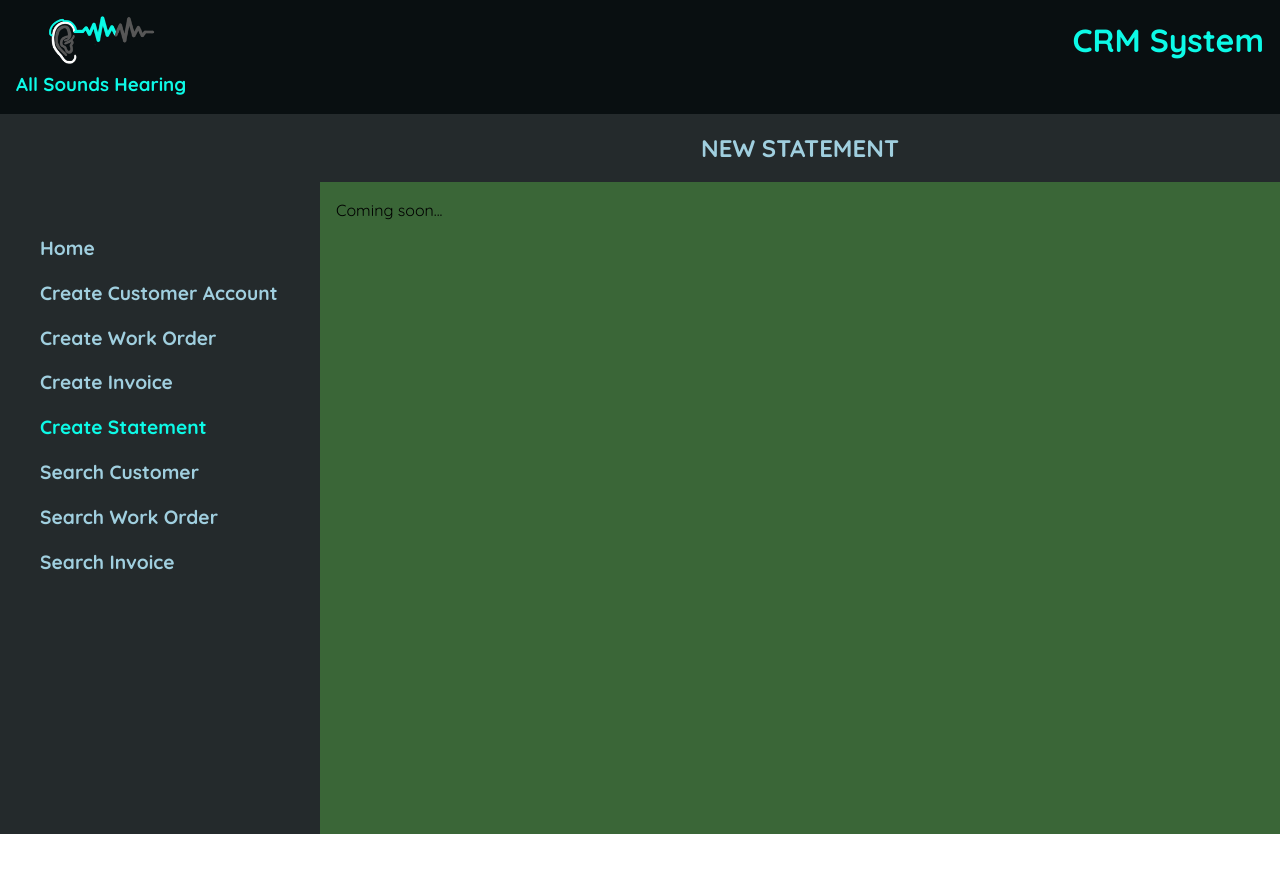
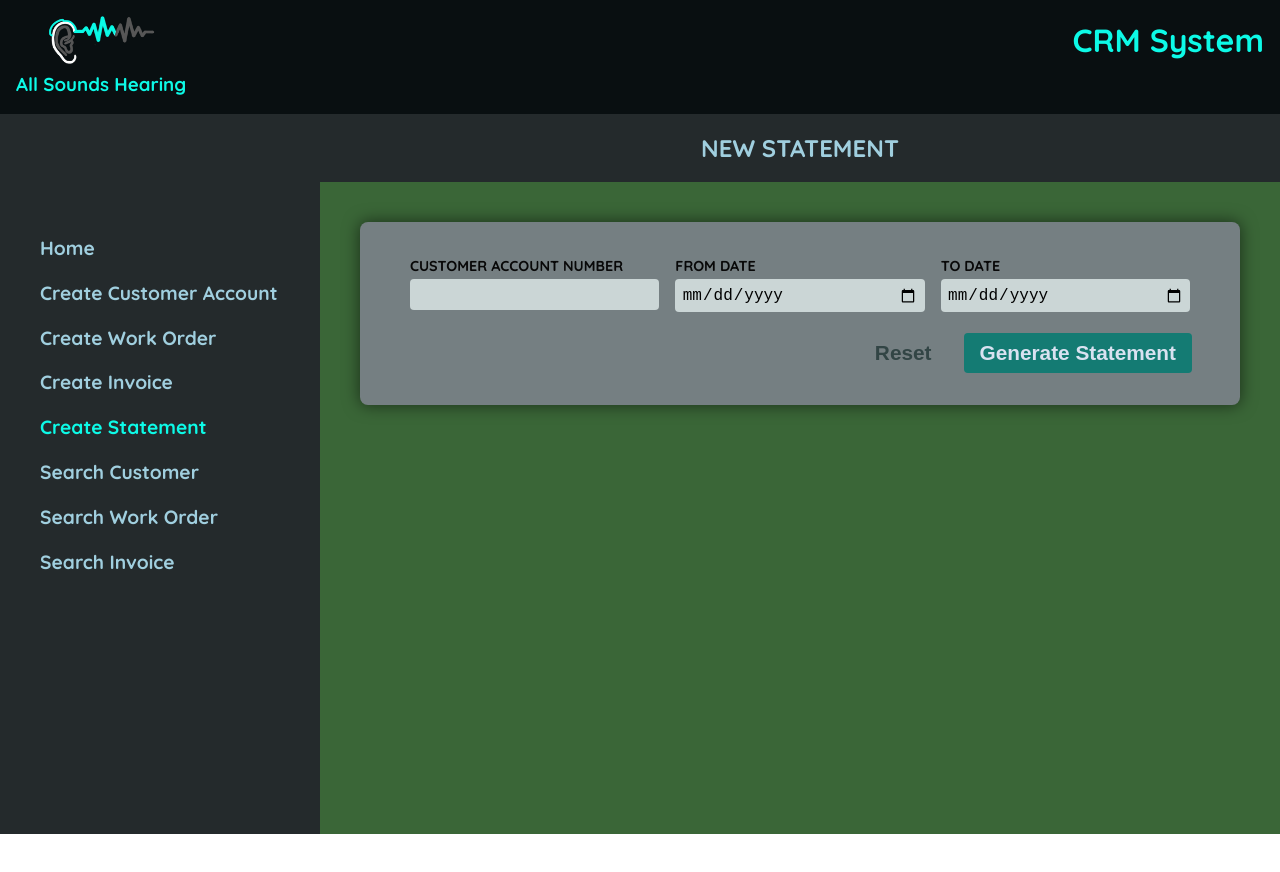
Before and after one commit to paul-kh/CRM_all-souuns-hearing, a React (Vite) app: page /new-statement in a window 1280 px wide. Shown: the top 872 px of the page. Built offline with nearby package versions, Linux system fonts and the light colour scheme.

Commit message:
Created page for New Statement

```diff
--- a/src/pages/NewStatement.jsx
+++ b/src/pages/NewStatement.jsx
@@ -6,7 +6,38 @@ export default function NewStatement() {
       </div>
 
       <div className="page__details">
-        <p>Coming soon...</p>
+        <form onSubmit={() => {}}>
+          <div className="control-group__row">
+            <div className="input-group">
+              <label htmlFor="account-number">Customer Account Number</label>
+              <input
+                id="account-number"
+                type="number"
+                name="account-number"
+                required
+              />
+            </div>
+
+            <div className="input-group">
+              <label htmlFor="from-date">From Date</label>
+              <input id="from-date" type="date" name="from-date" required />
+            </div>
+
+            <div className="input-group">
+              <label htmlFor="to-date">To Date</label>
+              <input id="to-date" type="date" name="to-date" required />
+            </div>
+          </div>
+
+          <p className="form-actions p-t-1">
+            <button type="reset" className="button button-flat">
+              Reset
+            </button>
+            <button type="submit" className="button">
+              Generate Statement
+            </button>
+          </p>
+        </form>
       </div>
     </main>
   );
```
